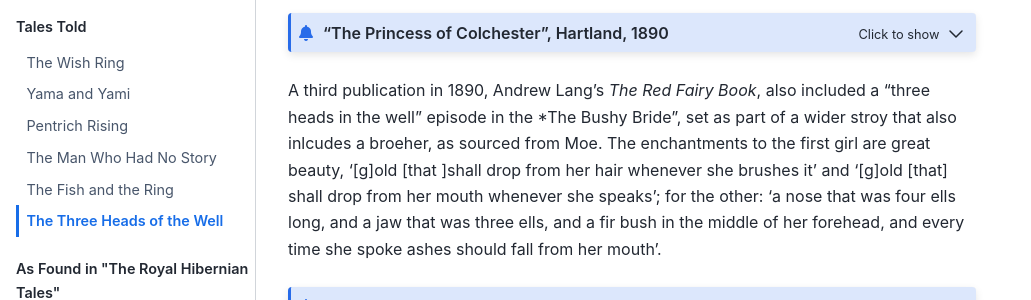
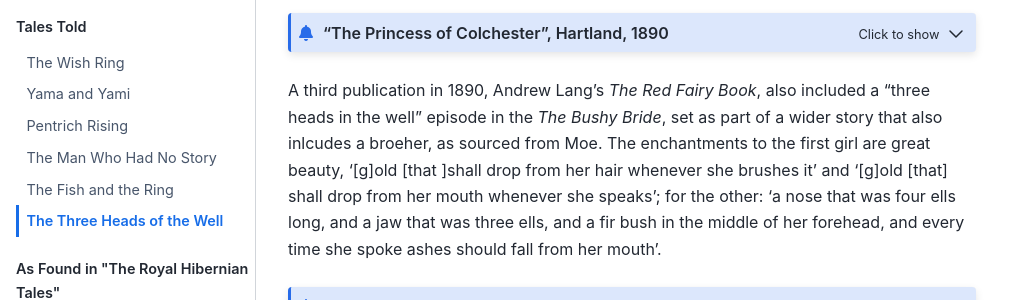
Before and after one commit to psychemedia/storytelling-notes, a Jupyter Book: the page built from three-heads-well.md, in a window 1280 px wide and 900 px high, scrolled down 1372 px. Shown: the part 180-480 px from the top of the window, without its empty margins (0-1031 px from the left). Built offline with Jupyter Book 1.0.4 settings and Sphinx 7.4.7 and the Sphinx Book theme 1.1.4, drawn with Linux system fonts in a browser that asks for light colours.

Commit message:
stroy typo

````diff
--- a/three-heads-well.md
+++ b/three-heads-well.md
@@ -132,7 +132,7 @@ The hump-backed sister-in-law, perceiving that her sister was so happy in seekin
 " I am," said she, " the King of Colchester's daughter-inlaw." "Well," said the cobbler, "if I restore you to your natural complexion, and make a sound cure both in face and breath, will you in reward take me for a husband ? " " Yes, friend," replied she ; " with all my heart ! " With this the cobbler applied the remedies, and they worked the effect in a few weeks; after which they were married, and so set forward for the Court at Colchester. When the queen understood she had married nothing but a poor cobbler, she fell into distraction, and hanged herself in wrath. The death of the queen pleased the king, who was glad to be rid of her so soon, and he gave the cobbler a hundred pounds to quit the Court with his lady, and take her to a remote part of the kingdom, where he lived many years mending shoes, his wife spinning thread.
 ```
 
-A third publication in 1890, Andrew Lang's *The Red Fairy Book*, also included a "three heads in the well" episode in the *The Bushy Bride", set as part of a wider stroy that also inlcudes a broeher, as sourced from Moe. The enchantments to the first girl are great beauty, '[g]old [that ]shall drop from her hair whenever she brushes it' and '[g]old [that] shall drop from her mouth whenever she speaks'; for the other: 'a nose that was four ells long, and a jaw that was three ells, and a fir bush in the middle of her forehead, and every time she spoke ashes should fall from her mouth'.
+A third publication in 1890, Andrew Lang's *The Red Fairy Book*, also included a "three heads in the well" episode in the *The Bushy Bride*, set as part of a wider story that also inlcudes a broeher, as sourced from Moe. The enchantments to the first girl are great beauty, '[g]old [that ]shall drop from her hair whenever she brushes it' and '[g]old [that] shall drop from her mouth whenever she speaks'; for the other: 'a nose that was four ells long, and a jaw that was three ells, and a fir bush in the middle of her forehead, and every time she spoke ashes should fall from her mouth'.
 
 ```{admonition} "The Bushy Bride", Lang, 1890
 :class: dropdown
````
Also changed, not shown: hand-of-glory.md (+1 -1 lines), maths-tales.md (+1 -1 lines), pokati-goroshek_rolling-pea.md (+1 -1 lines), pysanky-ukrainian_egg.md (+1 -1 lines), tales-to-tell.md (+4 -4 lines).
